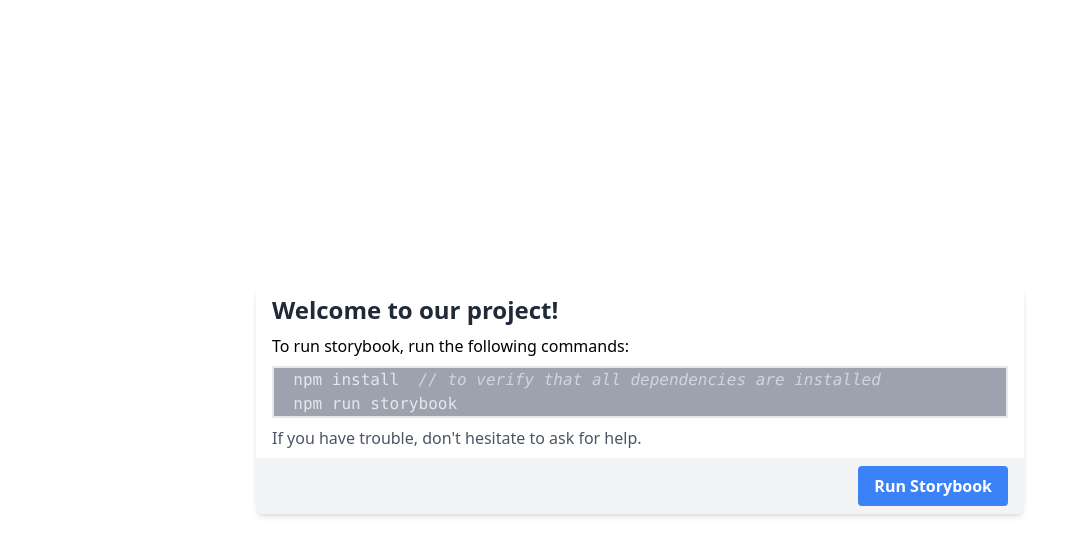
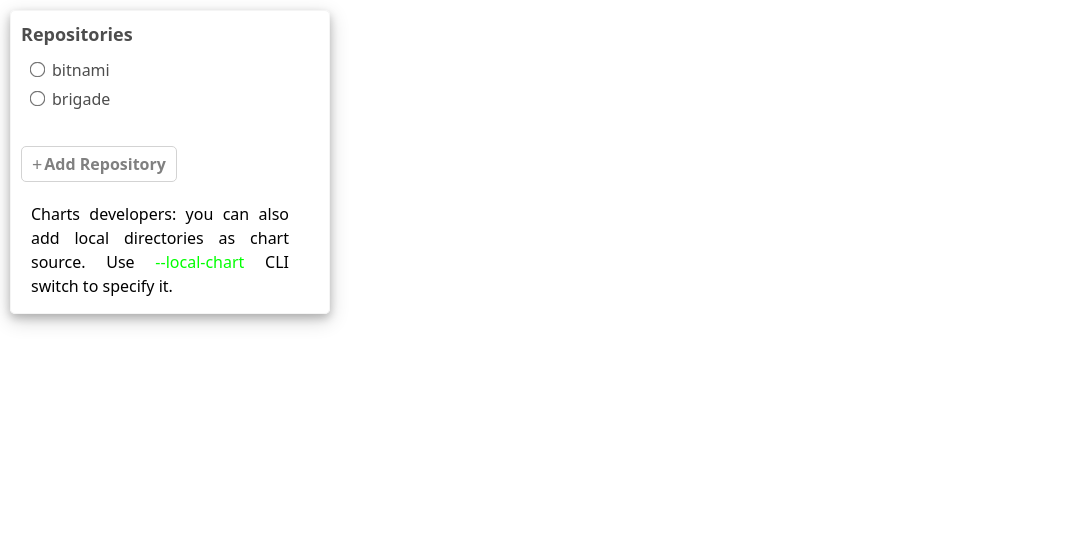
Before and after one commit to komodorio/helm-dashboard, a React (Vite) app in the folder dashboard/: page / in a window 1280 px wide. Shown: the top 556 px of the page, without its empty margins (0-1082 px from the left). Built offline with nearby package versions, Linux system fonts and the light colour scheme.

Commit message:
Repo_Manage_Section_UI

```diff
--- a/dashboard/src/App.tsx
+++ b/dashboard/src/App.tsx
@@ -1,48 +1,10 @@
 //import "./App.css";
 import "./index.css";
+import Repo_Manage_Section from "./Repo_Manage_Section";
 
 function App(): JSX.Element {
-  /* using tailwind css utilty classes
-    we create a big card in the center of the screen
-    with a title and instructions on how to run storybook configured
-    for this project. (helm-dashboard projecT).
-    The title is "Welcome to our project!"
-    The instructions include <code> and <pre> tags to display
-    the commands to run storybook and for some troubleshooting.
-    The card is bordered with slightly rounded corners.
-    The card is clickable and will redirect to localhost:6006
-    where storybook is running.
-    If there are still any issues, the user shouldn't hesitate to ask for help.
-    no login information required. */
   return (
-    <div className="flex items-center justify-center h-screen">
-      <div className="max-w-3xl max-h-3xl w-full bg-white shadow-md rounded-lg overflow-hidden">
-        <div className="px-4 py-2">
-          <h1 className="text-2xl font-bold text-gray-800">Welcome to our project!</h1>
-          <p className="mt-2">
-            To run storybook, run the following commands:
-          </p>
-          <pre className="mt-2 border-2 bg-gray-400 rounded-sm">
-            <code className="text-gray-200">
-             &nbsp; npm install &nbsp;<i className="text-gray-300">// to verify that all dependencies are installed</i>
-            <br />
-            &nbsp; npm run storybook
-            </code>
-          </pre>
-          <p className="mt-2 text-gray-600">
-            If you have trouble, don't hesitate to ask for help.
-          </p>
-        </div>
-        <div className="flex items-center justify-end px-4 py-2 bg-gray-100">
-          <a
-            className="bg-blue-500 hover:bg-blue-700 text-white font-bold py-2 px-4 rounded"
-            href="http://localhost:6006"
-          >
-            Run Storybook
-          </a>
-        </div>
-      </div>
-    </div>
+    <Repo_Manage_Section/>
   );
 }
 
--- /dev/null
+++ b/dashboard/src/Repo_Manage_Section.css
@@ -0,0 +1,65 @@
+.Card{
+    margin-top: 10px;
+    margin-left:10px;
+    width: 25vw;
+    height: fit-content;
+    padding: 10px;
+    border: 1px solid whitesmoke;
+    border-radius: 5px;
+    box-shadow: 0 4px 8px 0 rgba(0, 0, 0, 0.2), 0 6px 20px 0 rgba(0, 0, 0, 0.19);
+}
+.Card>h2{
+    font-weight:bolder;
+    margin-bottom: 10px;
+    font-size: large;
+    color:#4d4d4d;
+}
+.Card>form{
+    display: flex;
+    flex: 0.2;
+    flex-direction: column;
+    justify-content: space-evenly;
+    margin-left: 10px;
+    margin-bottom: 30px;
+
+}
+.repo_options{
+    padding-bottom: 5px;
+}
+.radio-btn{
+    accent-color: #4d4dff;
+    -webkit-transform: scale(1.2);
+}
+.option{
+    margin-left: 8px;
+    color:#4d4d4d;
+    font-weight: 500;
+}
+
+.Card>button{
+    margin-bottom: 10px;
+    border: 1px solid lightgrey;
+    border-radius: 5px;
+    color: grey;
+}
+.btn-element{
+    display: flex;
+    align-items: center;
+
+}
+.btn-logo{
+    margin:0px 2px 0px 10px;
+    font-size:18px;
+}
+.btn-title{
+    margin: 5px 10px 5px 0px;
+    font-weight:bold;
+}
+.Card>p{
+    text-align: justify;
+    margin:5px 25px 0px 5px;
+    padding: 5px;
+}
+.chart{
+    color:#00ff00;
+}
--- /dev/null
+++ b/dashboard/src/Repo_Manage_Section.tsx
@@ -0,0 +1,26 @@
+
+import "./Repo_Manage_Section.css"
+function Repo_Manage_Section():JSX.Element {
+  return (
+    <div className='Card'>
+        <h2>Repositories</h2>
+        <form>
+          <label className="repo_options"><input type="radio" className="radio-btn" name="select_repo" value="bitnami"/><span className="option">bitnami</span></label>
+          <label className="repo_options"><input type="radio" className="radio-btn" name="select_repo" value="brigade"/><span className="option">brigade</span></label>
+        </form>
+        <button>
+            <div className="btn-element">
+                <div className="btn-logo">
+                    +
+                </div>
+                <div className="btn-title">
+                    Add Repository
+                </div>
+            </div>
+        </button>
+        <p>Charts developers: you can also add local directories as chart source. Use <a href="" className="chart">--local-chart</a> CLI switch to specify it.</p>
+    </div>
+  )
+}
+
+export default Repo_Manage_Section
```
